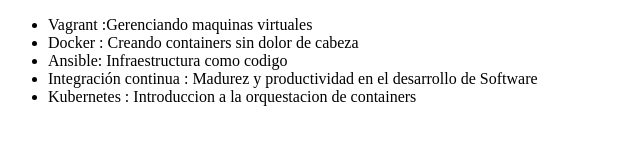
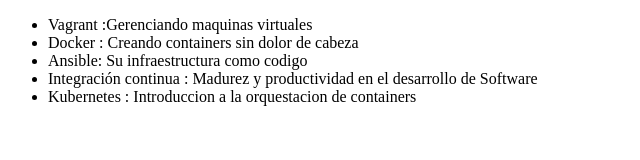
Before and after one commit to Asbernate/alura-git, a plain HTML site: page index.html in a window 1280 px wide. Shown: the full height of the page, 0-640 px from the left. Drawn offline with Linux system fonts and the light colour scheme.

Commit message:
Modificando el nombre del curso de Ansible

```diff
--- a/index.html
+++ b/index.html
@@ -8,7 +8,7 @@
      <ul>
          <li> Vagrant :Gerenciando maquinas virtuales </li>
          <li> Docker : Creando containers sin dolor de cabeza </li>
-          <li> Ansible: Infraestructura como codigo </li>
+          <li> Ansible: Su infraestructura como codigo </li>
          <li> Integración continua :  Madurez y productividad en el desarrollo de Software </li>
           <li> Kubernetes : Introduccion a la orquestacion de containers </li>
      </ul>
```
